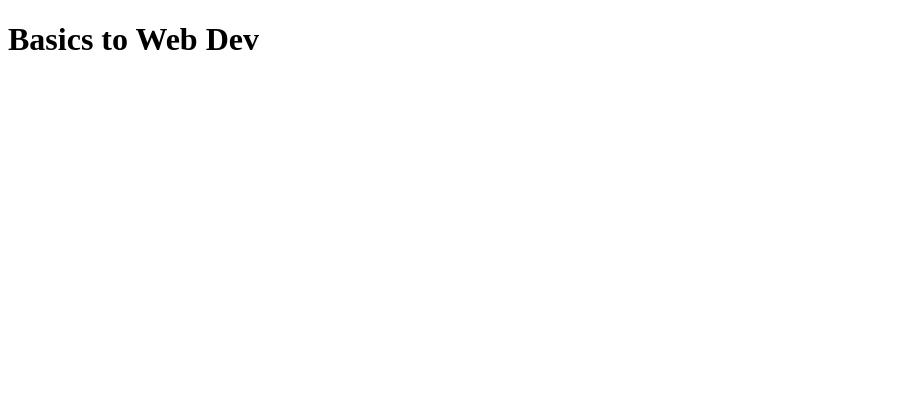
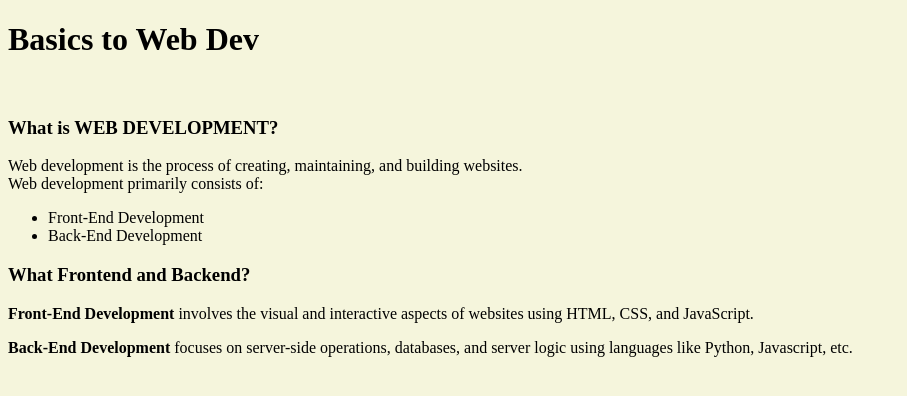
Before and after one commit to DevaanshKathuria/End_sem_project, a plain HTML site: page index.html in a window 1280 px wide. Shown: the whole page, without its empty margins (0-907 px from the left). Drawn offline with Linux system fonts and the light colour scheme.

Commit message:
Added 2 Topics to the index age

```diff
--- a/index.html
+++ b/index.html
@@ -3,7 +3,26 @@
 <head>
     <title>End-sem-project</title>
 </head>
-<body>
+<body style="background-color: beige;">
     <h1>Basics to Web Dev</h1>
+    <br>
+    <h3 style="font-weight: bold;">What is WEB DEVELOPMENT?</h3>
+    <p>Web development is the process of creating, maintaining, and building websites.
+        <br>
+        Web development primarily consists of:
+        <ul>
+        <li>Front-End Development</li>
+        <li>Back-End Development</li>
+        </ul>
+    </p>
+    <h3 style="font-weight: bold;">What Frontend and Backend?</h3>
+    <p><span style="font-weight: bold;">Front-End Development</span> involves
+        the visual and interactive aspects
+        of websites using HTML, CSS, and
+        JavaScript.</p>
+    <p><span style="font-weight: bold;">Back-End Development</span> focuses on
+        server-side operations, databases,
+        and server logic using languages like
+        Python, Javascript, etc.</p>
 </body>
 </html>
```
